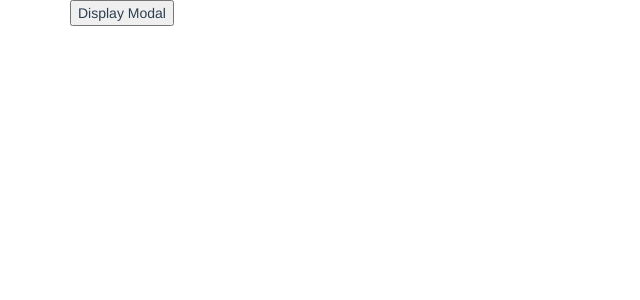
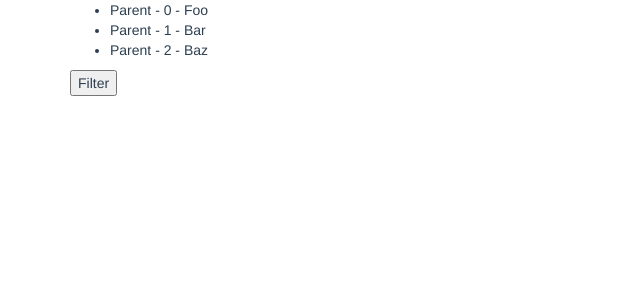
Before and after one commit to UniquelySimilar/vue-sandbox, a Vue app: page / in a window 1280 px wide. Shown: the top 300 px of the page, without its empty margins (0-640 px from the left). Built offline with nearby package versions, Linux system fonts and the light colour scheme.

Commit message:
moved commented App.vue code to associated components

```diff
--- a/src/App.vue
+++ b/src/App.vue
@@ -1,38 +1,22 @@
 <template>
   <div id="app" class="container">
-      <!--
-    <digits-input :use-label="true" :num-digits="10">Digits Input</digits-input>
-    <person-manager />
-    -->
-    <button type="button" v-on:click="displayDeleteModal">Display Modal</button>
-    <modal-dialog v-if="displayModal" v-on:closeModalEvent="closeModal" />
+    <array-update />
   </div>
 </template>
 
 <script>
-//import PersonManager from './components/PersonManager.vue'
-//import DigitsInput from './components/DigitsInput.vue'
-import ModalDialog from './components/ModalDialog.vue'
+import ArrayUpdate from './components/ArrayUpdate.vue'
 
 export default {
   name: 'App',
   components: {
-    //PersonManager,
-    //DigitsInput
-    ModalDialog
+    ArrayUpdate
   },
   data() {
     return {
-      displayModal: false
     }
   },
   methods: {
-    displayDeleteModal() {
-      this.displayModal = true;
-    },
-    closeModal() {
-      this.displayModal = false;
-    }
   }
 }
 </script>
--- /dev/null
+++ b/src/components/ArrayUpdate.vue
@@ -0,0 +1,35 @@
+<template>
+  <div class="array-update">
+    <ul id="example-2">
+      <li v-for="(item, index) in items" v-bind:key="item.message">
+        {{ parentMessage }} - {{ index }} - {{ item.message }}
+      </li>
+    </ul>
+    <button type="button" @click="filterList">Filter</button>
+  </div>
+
+</template>
+
+<script>
+  export default {
+    data() {
+      return {
+        parentMessage: 'Parent',
+        items: [
+          { message: 'Foo' },
+          { message: 'Bar' },
+          { message: 'Baz' }
+        ]
+      }
+    },
+    methods: {
+      filterList() {
+        this.items = this.items.filter(item => item.message != "Baz");
+      }
+    }
+  }
+</script>
+
+<style scoped>
+
+</style>
--- a/src/components/DigitsInput.vue
+++ b/src/components/DigitsInput.vue
@@ -3,6 +3,9 @@
         <label v-if="useLabel"><slot>Set label slot</slot>:</label>
         <input type="text" v-model="inputNumber" v-on:input="filterDigits" />
     </div>
+    <!-- Add to App.vue template
+    <digits-input :use-label="true" :num-digits="10">Digits Input</digits-input>
+    -->
 </template>
 
 <script>
```
Also changed, not shown: src/components/ModalDialog.vue (+13 -0 lines).
